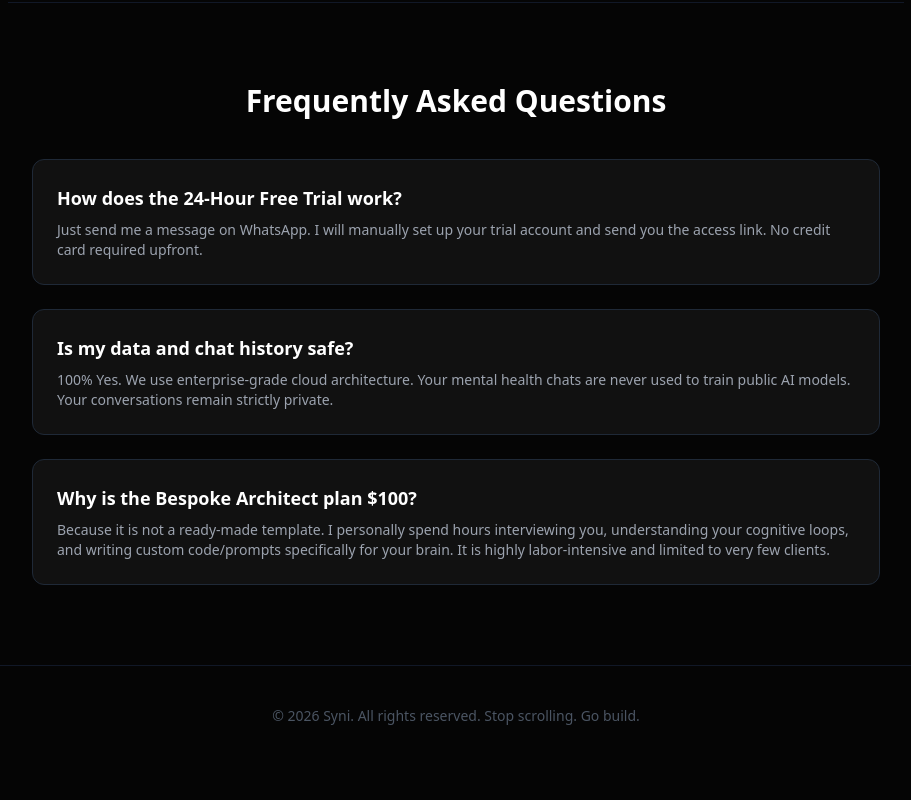
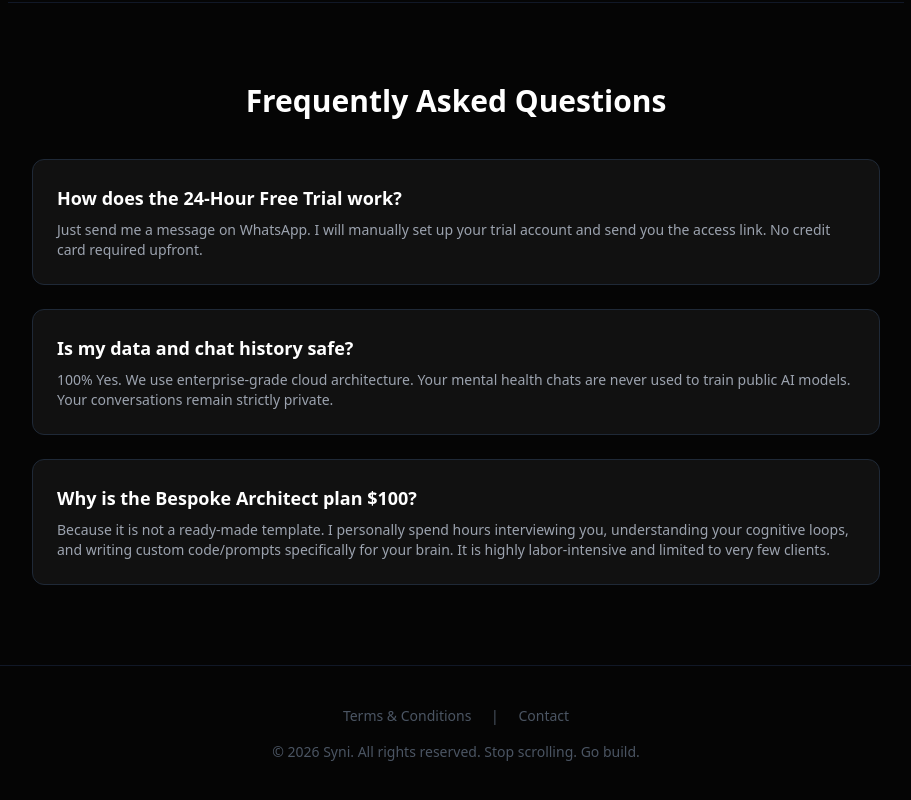
Before and after one commit to STYMPATEL/STYMPATEL.github.io, a plain HTML site: page index.html in a window 1280 px wide. Shown: the part 3750-4550 px from the top of the page, without its empty margins (184-1095 px from the left). Before the commit the page ends 4516 px from the top, so only its background shows below. Drawn offline with nearby package versions, Linux system fonts and the light colour scheme.

Commit message:
Update index.html

```diff
--- a/index.html
+++ b/index.html
@@ -213,9 +213,15 @@
         </div>
     </section>
 
-    <footer class="py-10 text-center text-gray-600 text-sm bg-[#050505] border-t border-gray-900">
+        <footer class="py-10 text-center text-gray-600 text-sm bg-[#050505] border-t border-gray-900">
+        <div class="mb-4 space-x-4">
+            <a href="terms.html" class="hover:text-gray-300 transition">Terms & Conditions</a>
+            <span>|</span>
+            <a href="mailto:Satyamloveai@gmail.com" class="hover:text-gray-300 transition">Contact</a>
+        </div>
         <p>&copy; 2026 Syni. All rights reserved. Stop scrolling. Go build.</p>
     </footer>
 
+
 </body>
 </html>
```
